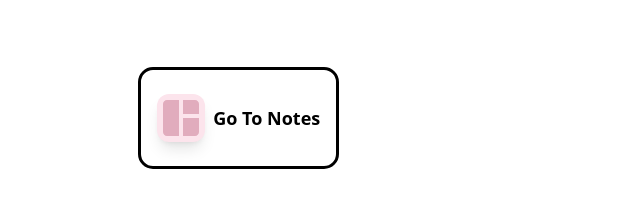
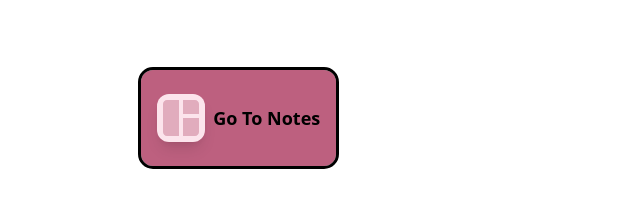
Before and after one commit to bxu134/la-hacks-tech-interview, a React (Create React App) app in the folder discord-todo/: page / in a window 1280 px wide. Shown: the part 321-528 px from the top of the page, without its empty margins (0-640 px from the left). Built offline with nearby package versions, Linux system fonts and the light colour scheme.

Commit message:
changed landing page button base state background color

```diff
--- a/discord-todo/src/App.js
+++ b/discord-todo/src/App.js
@@ -30,7 +30,7 @@ const LandingPage = () => {
         </p>
         <div
           onClick={() => navigate("notes")}
-          class="flex-row flex justify-center items-center outline outline-black p-4 rounded-xl hover:bg-darkmodeendbg duration-300 hover:scale-110 hover:shadow-2xl transition-all"
+          class="flex-row flex justify-center items-center outline outline-black p-4 rounded-xl bg-darkmodestartbg hover:bg-darkmodeendbg duration-300 hover:scale-110 hover:shadow-2xl transition-all"
         >
           <MdSpaceDashboard
             class="relative flex items-center justify-center
```
